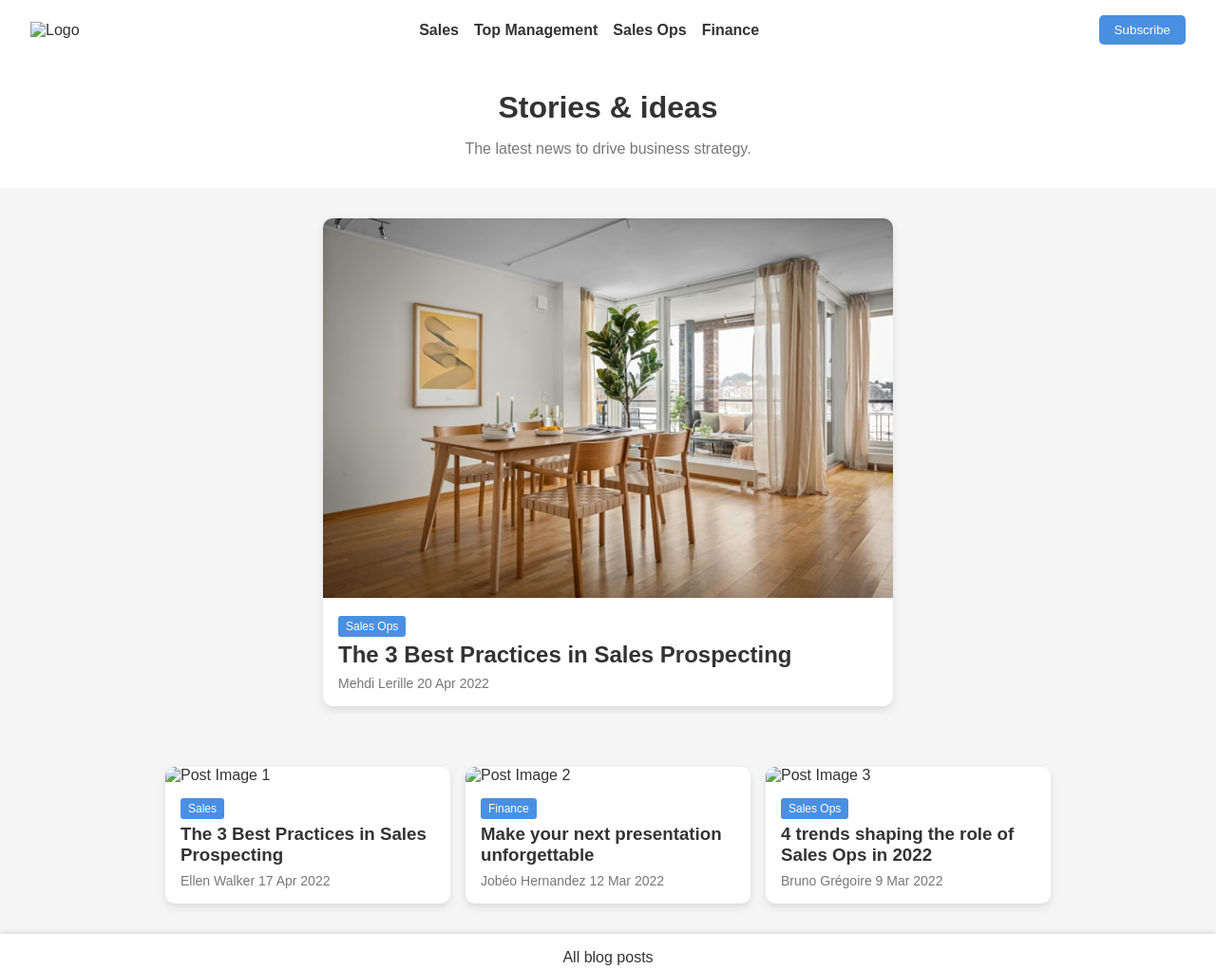
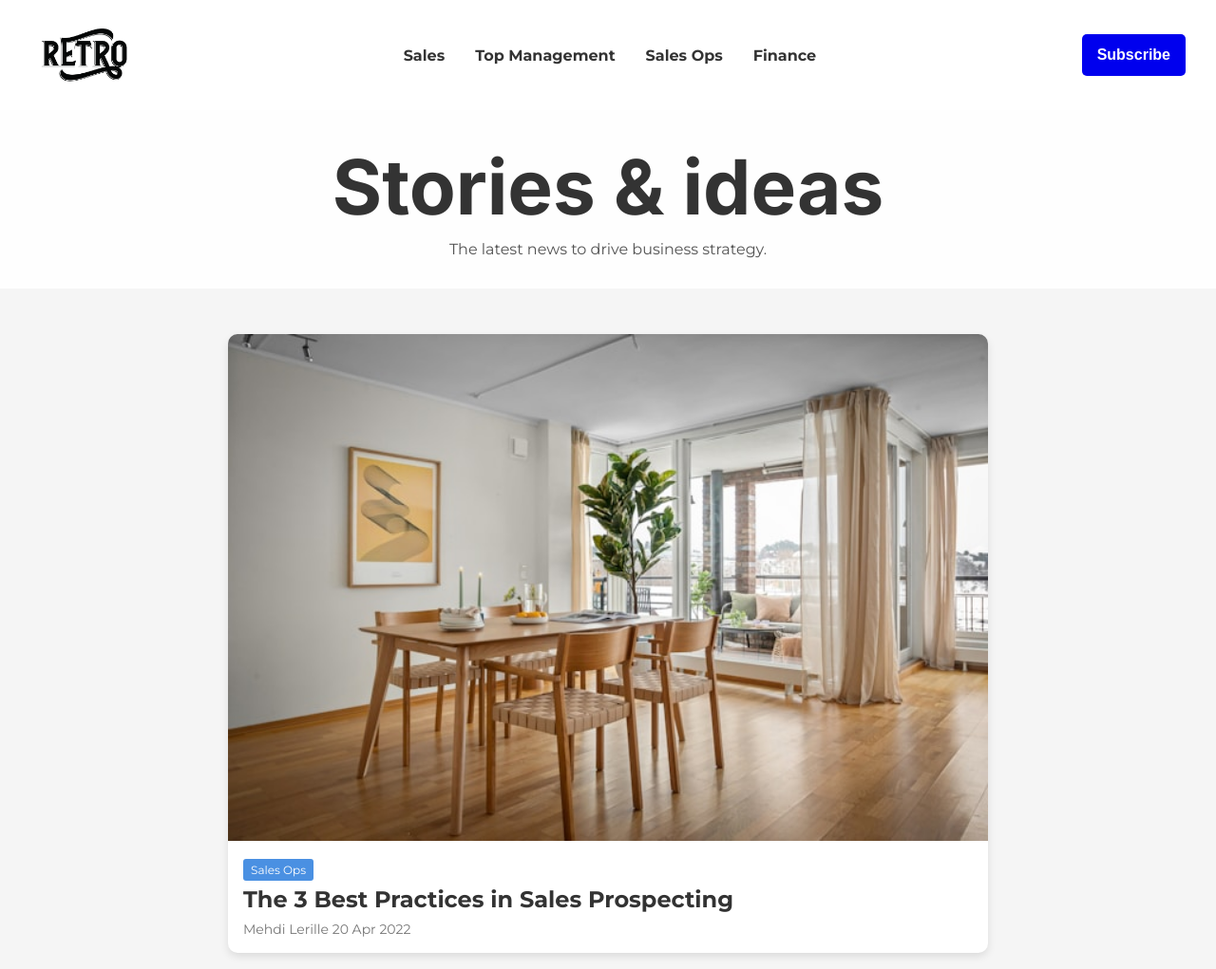
Before and after one commit to rougemeister/blog-post, a plain HTML site: page index.html in a window 1280 px wide. Shown: the top 1021 px of the page at 95% size. Drawn offline with Linux system fonts and the light colour scheme.

Commit message:
Added images and modified background colors

```diff
--- a/index.html
+++ b/index.html
@@ -3,13 +3,16 @@
 <head>
     <meta charset="UTF-8">
     <meta name="viewport" content="width=device-width, initial-scale=1.0">
-    <title>Blog Page</title>
-    <link rel="stylesheet" href="styles.css">
-</head>
+    <link rel="preconnect" href="https://fonts.googleapis.com">
+    <link rel="preconnect" href="https://fonts.gstatic.com" crossorigin>
+    <link href="https://fonts.googleapis.com/css2?family=Inter:wght@100..900&family=Montserrat:ital,wght@0,100..900;1,100..900&family=Quicksand:wght@300..700&display=swap" rel="stylesheet">
+    <title>Blog Post</title>
+    <link rel="stylesheet" href="./styles.css">
+    </head>
 <body>
     <header>
         <div class="logo">
-            <img src="logo.png" alt="Logo">
+            <img src="./images/logo.png" alt="Logo">
         </div>
         <nav>
             <ul>
@@ -40,7 +43,7 @@
         </section>
         <section class="other-posts">
             <div class="post">
-                <img src="post-img1.jpg" alt="Post Image 1">
+                <img src="./images/post-img1.jpg" alt="Post Image 1">
                 <div class="post-info">
                     <span class="tag">Sales</span>
                     <h3>The 3 Best Practices in Sales Prospecting</h3>
@@ -48,7 +51,7 @@
                 </div>
             </div>
             <div class="post">
-                <img src="post-img2.jpg" alt="Post Image 2">
+                <img src="./images/post-img2.jpg" alt="Post Image 2">
                 <div class="post-info">
                     <span class="tag">Finance</span>
                     <h3>Make your next presentation unforgettable</h3>
@@ -56,7 +59,7 @@
                 </div>
             </div>
             <div class="post">
-                <img src="post-img3.jpg" alt="Post Image 3">
+                <img src="./images/post-img3.jpg" alt="Post Image 3">
                 <div class="post-info">
                     <span class="tag">Sales Ops</span>
                     <h3>4 trends shaping the role of Sales Ops in 2022</h3>
--- a/styles.css
+++ b/styles.css
@@ -2,15 +2,16 @@
     margin: 0;
     padding: 0;
     box-sizing: border-box;
-    font-family: Arial, sans-serif;
 }
 
 body {
     background-color: #f5f5f5;
     color: #333;
+    font-family: 'Montserrat', sans-serif;
 }
 
 header {
+    font-family: "Montserrat", sans-serif;
     background-color: #fff;
     display: flex;
     justify-content: space-between;
@@ -20,13 +21,13 @@ header {
 }
 
 .logo img {
-    height: 40px;
+    height: 80px;
 }
 
 nav ul {
     list-style: none;
     display: flex;
-    gap: 1rem;
+    gap: 2rem;
 }
 
 nav a {
@@ -36,14 +37,19 @@ nav a {
 }
 
 .subscribe {
-    background-color: #4A90E2;
+    background-color: #0000ee;
     color: #fff;
     border: none;
-    padding: 0.5rem 1rem;
+    padding: .8rem 1rem;
     border-radius: 5px;
     cursor: pointer;
+    font-size: 1rem;
+    font-weight: bold;
 }
 
+.subscribe:hover {
+    background-color: #1572f3;
+}
 .hero {
     background-color: #fefefe;
     padding: 2rem;
@@ -51,18 +57,19 @@ nav a {
 }
 
 .hero-content h1 {
-    font-size: 2rem;
-    margin-bottom: 1rem;
+    font-family: 'Inter', sans-serif;
+    font-size: 5rem;
+    margin-bottom: .5rem;
 }
 
 .hero-content p {
-    color: #777;
+    color: #535353;
 }
 
 .featured-post {
     display: flex;
     justify-content: center;
-    padding: 2rem;
+    padding: 3rem 1rem;
 }
 
 .post {
@@ -70,7 +77,7 @@ nav a {
     border-radius: 10px;
     box-shadow: 0 4px 8px rgba(0, 0, 0, 0.1);
     overflow: hidden;
-    max-width: 600px;
+    width: 800px;
 }
 
 .post img {
@@ -108,12 +115,12 @@ nav a {
 }
 
 .other-posts .post {
-    max-width: 300px;
+    width: 450px;
 }
 
 footer {
     text-align: center;
-    padding: 1rem;
+    padding: 3rem;
     background-color: #fff;
     box-shadow: 0 -2px 4px rgba(0, 0, 0, 0.1);
 }
```
Also changed, not shown: images/logo.png (added), images/post-img1.jpg (added), images/post-img2.jpg (added), images/post-img3.jpg (added).
